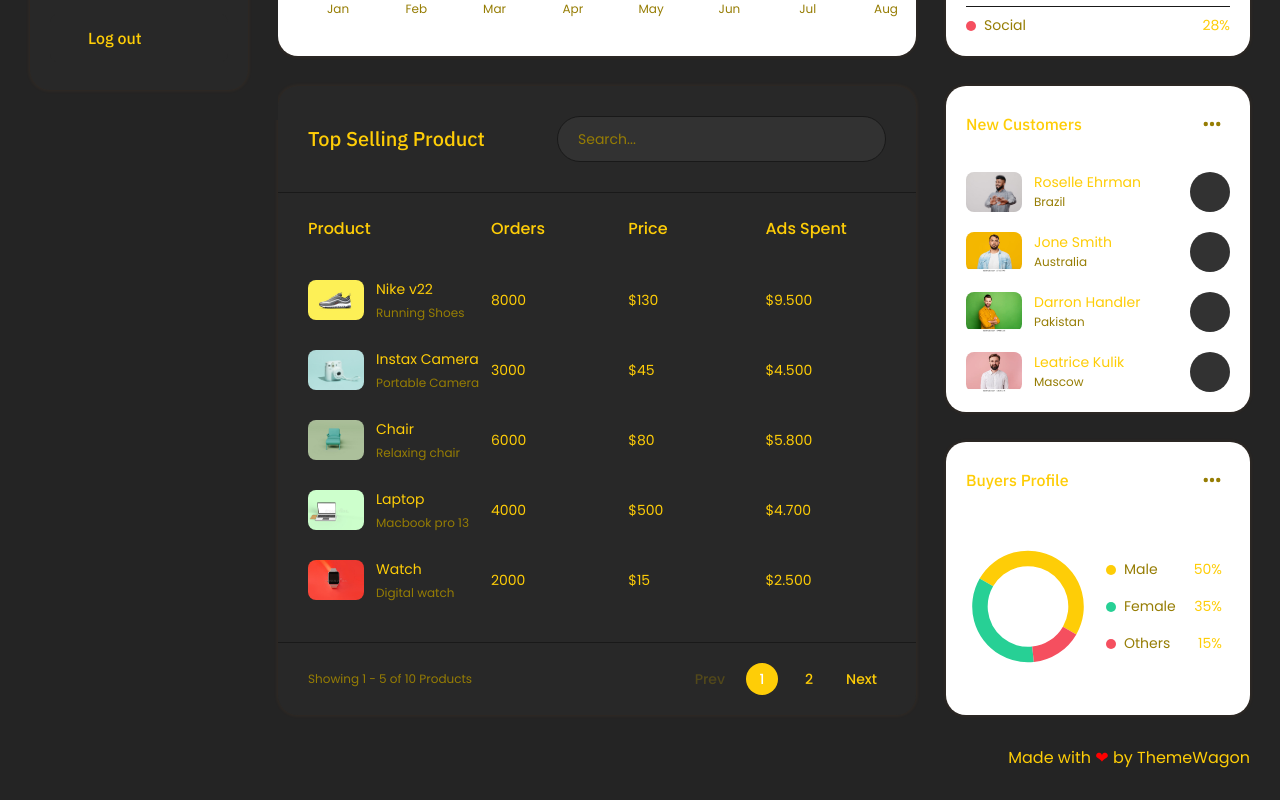
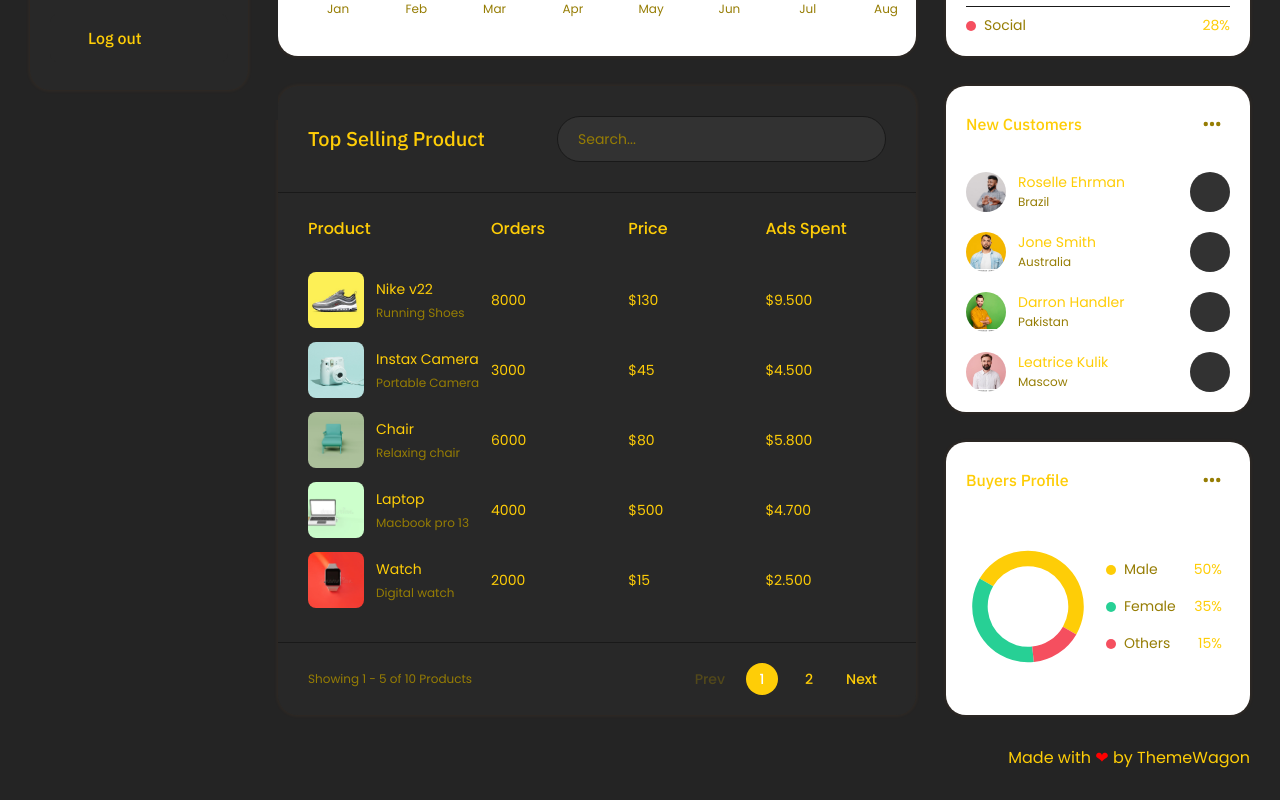
Before and after one commit to tumelo-sebego/wedeliver99-dashbord, a React (Vite) app: page / in a window 1280 px wide. Shown: the part 680-1480 px from the top of the page. Built offline with nearby package versions, Linux system fonts and the light colour scheme; some icons are missing.

Commit message:
modified product image size

```diff
--- a/src/components/sections/dashboard/Home/Sales/TopSellingProduct/TopSellingProduct.tsx
+++ b/src/components/sections/dashboard/Home/Sales/TopSellingProduct/TopSellingProduct.tsx
@@ -1,6 +1,5 @@
 import { ChangeEvent, ReactElement, useMemo, useState } from 'react';
 import {
-  Avatar,
   Divider,
   InputAdornment,
   LinearProgress,
@@ -16,6 +15,7 @@ import IconifyIcon from 'components/base/IconifyIcon';
 import { DataRow, rows } from 'data/products';
 import CustomPagination from './CustomPagination';
 import { currencyFormat } from 'helpers/format-functions';
+import ProductImage from 'theme/components/ProductImage';
 
 const columns: GridColDef<DataRow>[] = [
   {
@@ -34,7 +34,8 @@ const columns: GridColDef<DataRow>[] = [
       return (
         <Stack direction="row" spacing={1.5} alignItems="center" component={Link} href="#!">
           <Tooltip title={params.row.product.title} placement="top" arrow>
-            <Avatar src={params.row.product.avatar} sx={{ objectFit: 'cover' }} />
+            {/* <Avatar src={params.row.product.avatar} sx={{ objectFit: 'cover' }} /> */}
+            <ProductImage src={params.row.product.avatar}/>
           </Tooltip>
           <Stack direction="column" spacing={0.5} justifyContent="space-between">
             <Typography variant="body1" color="text.primary">
--- a/src/components/sections/dashboard/Products/ProductDetails/ProductDetails.tsx
+++ b/src/components/sections/dashboard/Products/ProductDetails/ProductDetails.tsx
@@ -1,5 +1,6 @@
 import { ReactElement } from 'react';
-import { Box, Card, Typography, Stack, Chip, useMediaQuery, Divider, Avatar } from '@mui/material';
+import ProductImage from 'theme/components/ProductImage';
+import { Box, Card, Typography, Stack, Chip, useMediaQuery, Divider } from '@mui/material';
 import { useTheme } from '@mui/material/styles';
 import Image from 'components/base/Image';
 
@@ -70,9 +71,17 @@ const ProductDetails = ({ product }: ProductDetailsProps): ReactElement => {
             borderRadius: 2,
             mb: isMobile ? 2 : 0,
             flexShrink: 0,
+            overflow: 'hidden', // Ensures rounded corners clip the image
+            p: 0, // Remove any padding
           }}
         >
-          <Avatar src={product.image} sx={{ objectFit: 'cover' }} />
+          <ProductImage src={product.image} alt={product.name} style={{
+      width: '100%',
+      height: '100%',
+      objectFit: 'cover',
+      borderRadius: 8,
+      display: 'block',
+    }}/>
         </Box>
 
         {/* Product Details */}
--- a/src/theme/components/Avatar.tsx
+++ b/src/theme/components/Avatar.tsx
@@ -4,16 +4,10 @@ import { Components } from '@mui/material/styles/components';
 const Avatar: Components<Omit<Theme, 'components'>>['MuiAvatar'] = {
   defaultProps: {},
   styleOverrides: {
-    root: {
-      width: 56,           // rectangle width
-      height: 40,          // rectangle height
-      borderRadius: 8,     // rounded corners
-      display: 'block',
-    },
-    img: {
+    img: () => ({
       objectFit: 'cover',
       overflow: 'auto',
-    },
+    }),
   },
 };
 
--- a/src/theme/components/ProductImage.tsx
+++ b/src/theme/components/ProductImage.tsx
@@ -1,14 +1,27 @@
-import { Avatar } from '@mui/material';
+import Image from 'components/base/Image';
 
-const productImageSx = {
+const productImageSx: React.CSSProperties = {
   width: 56,
-  height: 40,
+  height: 56,
   objectFit: 'cover',
-  borderRadius: 2,
+  borderRadius: 8,
   border: 'none',
   display: 'block',
 };
 
-export default function ProductImage({ src, alt = '', ...props }) {
-  return <Avatar src={src} alt={alt} sx={productImageSx} {...props} />;
+type ProductImageProps = {
+  src: string;
+  alt?: string;
+  [key: string]: any;
+};
+
+export default function ProductImage({ src, alt = '', ...props }: ProductImageProps) {
+  return (
+    <Image
+      src={src}
+      alt={alt}
+      style={productImageSx}
+      {...props}
+    />
+  );
 }
```
